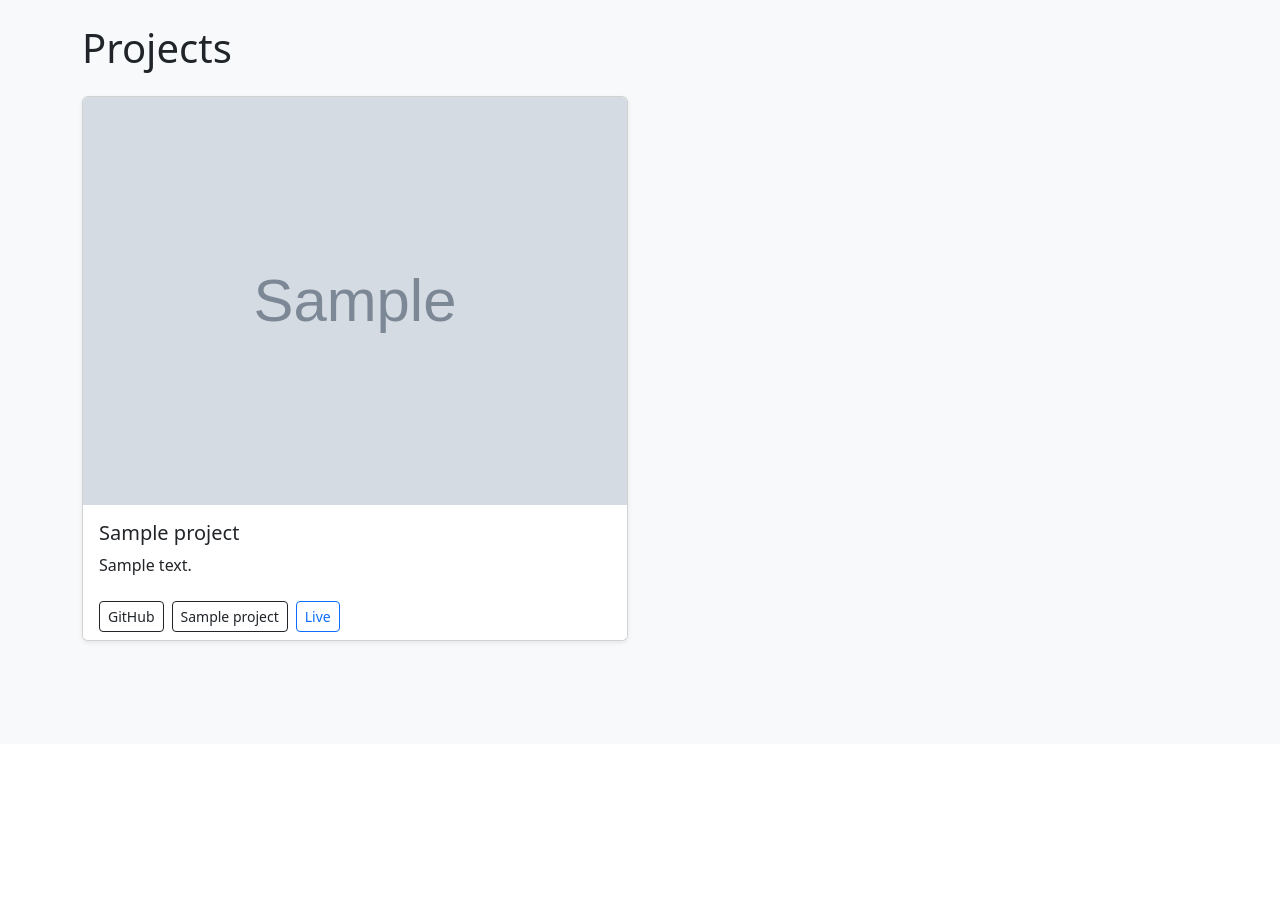
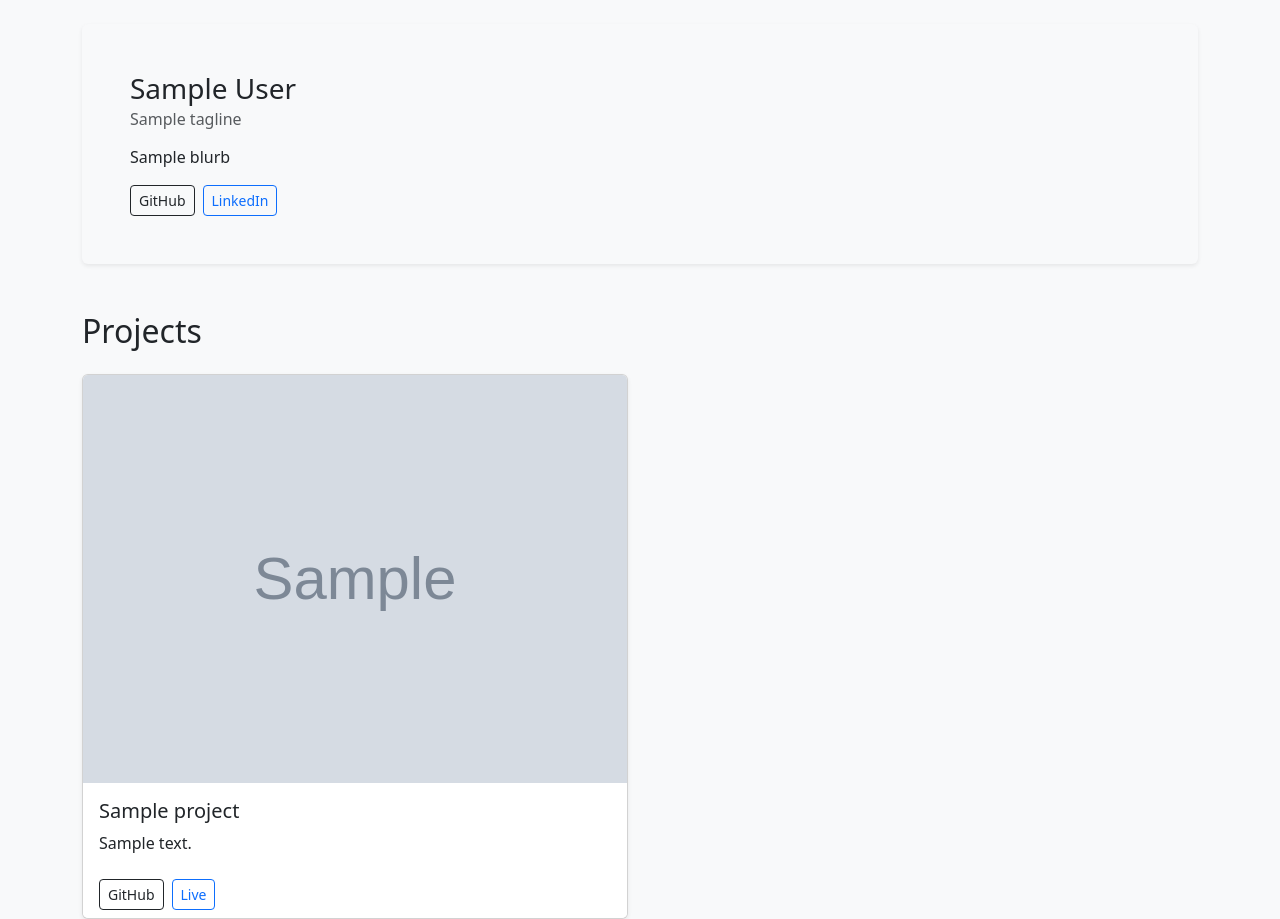
Before and after one commit to UtsavAdhikari3/PortfolioDjango, a Django app: template templates/portfolio/home.html in a window 1280 px wide. Shown: the part 56-975 px from the top of the page. Before the commit the page ends 700 px from the top, so only its background shows below. Run offline with Django 5.2, Linux system fonts and the light colour scheme; tables that the repository leaves empty hold one stand-in row (values such as "Sample post"); the template is opened without the code that fills it: values that come from a table or form of the project are taken from there, most other values are stand-ins (such as "Sample title", 1, 10 or a date in 2020); grey boxes marked "Sample" are stand-in pictures.

Commit message:
hero section added

```diff
--- a/templates/portfolio/home.html
+++ b/templates/portfolio/home.html
@@ -1,35 +1,90 @@
+{# templates/portfolio/home.html #}
 {% extends "_base.html" %}
+{% load static %}
+
 {% block title %}Projects • Portfolio{% endblock %}
+
 {% block content %}
-<h1 class="mb-4">Projects</h1>
+<!-- ===== About Me / Hero ===== -->
+<div class="bg-light p-4 p-md-5 rounded shadow-sm mb-5">
+  <div class="d-flex flex-column flex-md-row align-items-center gap-4">
+      {% if intro.avatar_url %}
+        <img src="{% static intro.avatar_url %}"
+             class="rounded-circle shadow" width="120" height="120"
+             alt="{{ intro.full_name }}">
+      {% endif %}
+
+      <div>
+          <h1 class="h3 mb-1">{{ intro.full_name }}</h1>
+          <h2 class="h6 text-muted mb-3">{{ intro.tagline }}</h2>
+          <p class="mb-3">{{ intro.blurb }}</p>
+
+          <div class="d-flex flex-wrap gap-2">
+            {% if intro.resume_url %}
+              <a href="{% static intro.resume_url %}"
+                 class="btn btn-sm btn-primary" target="_blank">
+                 Download Resume
+              </a>
+            {% endif %}
+            {% if intro.github %}
+              <a href="{{ intro.github }}"
+                 class="btn btn-sm btn-outline-dark" target="_blank">
+                 GitHub
+              </a>
+            {% endif %}
+            {% if intro.linkedin %}
+              <a href="{{ intro.linkedin }}"
+                 class="btn btn-sm btn-outline-primary" target="_blank">
+                 LinkedIn
+              </a>
+            {% endif %}
+          </div>
+      </div>
+  </div>
+</div>
+
+<!-- ===== Project Grid ===== -->
+<h2 class="mb-4">Projects</h2>
 
 <div class="row row-cols-1 row-cols-md-2 g-4">
   {% for project in projects %}
-  <div class="col">
-      <div class="card h-100 shadow-sm">
+    <div class="col">
+      <div class="card h-100 shadow-sm position-relative">
           {% if project.thumbnail %}
-            <img src="{{ project.thumbnail.url }}" class="card-img-top" alt="{{ project.title }}">
+            <img src="{{ project.thumbnail.url }}" class="card-img-top"
+                 alt="{{ project.title }}">
           {% endif %}
+
           <div class="card-body">
-              <h5 class="card-title">{{ project.title }}</h5>
-              <p class="card-text">{{ project.description|truncatechars:150 }}</p>
+              <h5 class="card-title mb-2">
+                <a href="{% url 'project-detail' project.slug %}"
+                   class="stretched-link text-decoration-none text-dark">
+                   {{ project.title }}
+                </a>
+              </h5>
+              <p class="card-text">
+                 {{ project.description|truncatechars:150 }}
+              </p>
           </div>
+
           <div class="card-footer bg-white border-0 d-flex gap-2">
               {% if project.github_url %}
-                <a href="{{ project.github_url }}" class="btn btn-sm btn-outline-dark" target="_blank">GitHub</a>
-                <a href="{% url 'project-detail' project.slug %}" class="btn btn-sm btn-outline-dark" target="_blank">
-                    {{ project.title }}
+                <a href="{{ project.github_url }}"
+                   class="btn btn-sm btn-outline-dark" target="_blank">
+                   GitHub
                 </a>
-
               {% endif %}
               {% if project.live_demo %}
-                <a href="{{ project.live_demo }}" class="btn btn-sm btn-outline-primary" target="_blank">Live</a>
+                <a href="{{ project.live_demo }}"
+                   class="btn btn-sm btn-outline-primary" target="_blank">
+                   Live
+                </a>
               {% endif %}
           </div>
       </div>
-  </div>
+    </div>
   {% empty %}
-      <p>No projects yet—log in to admin and add one!</p>
+    <p>No projects yet—log in to admin and add one!</p>
   {% endfor %}
 </div>
 {% endblock %}
```
Also changed, not shown: config/settings.py (+16 -0 lines), portfolio/views.py (+8 -3 lines), static/img/profile.jpg (added).
